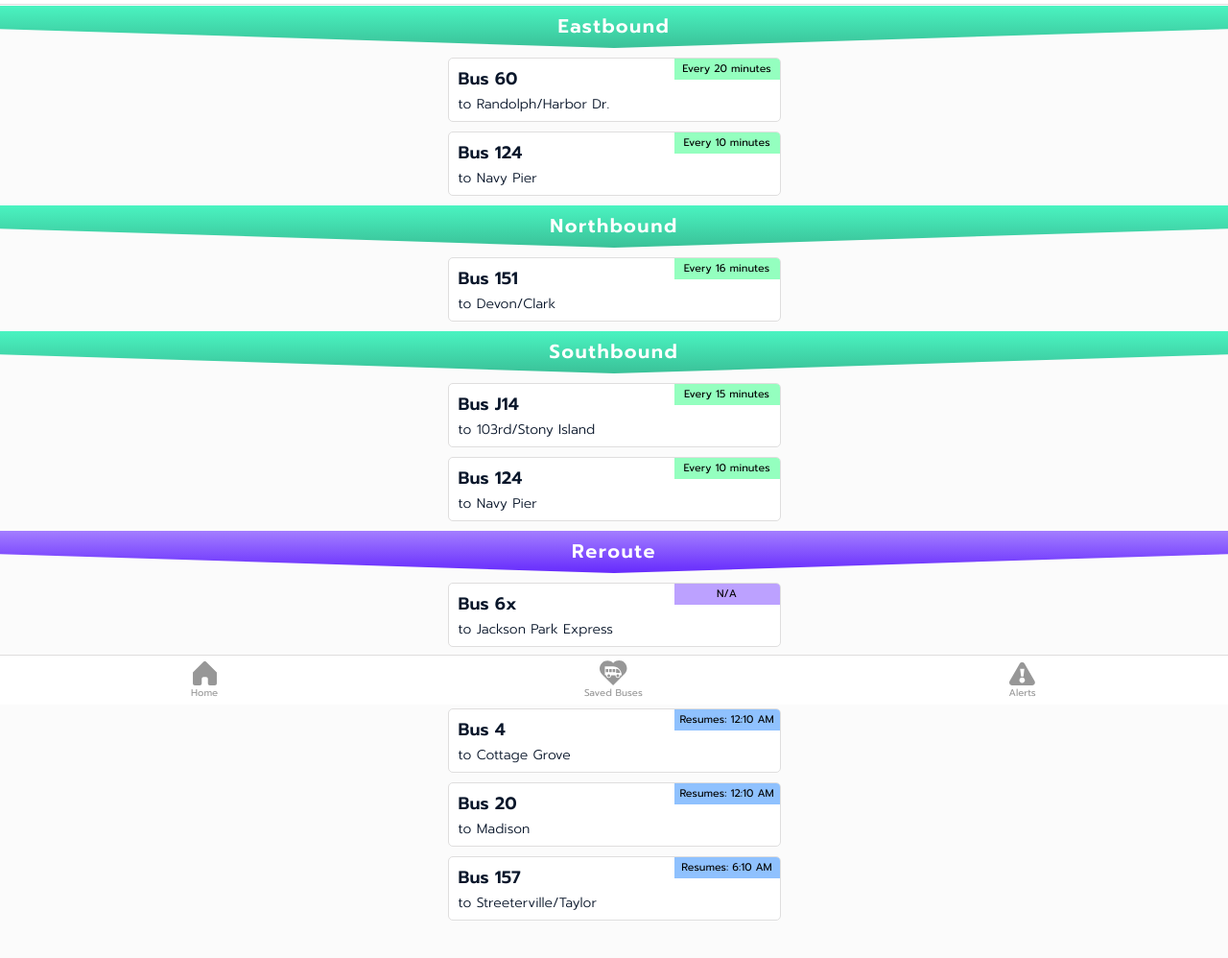
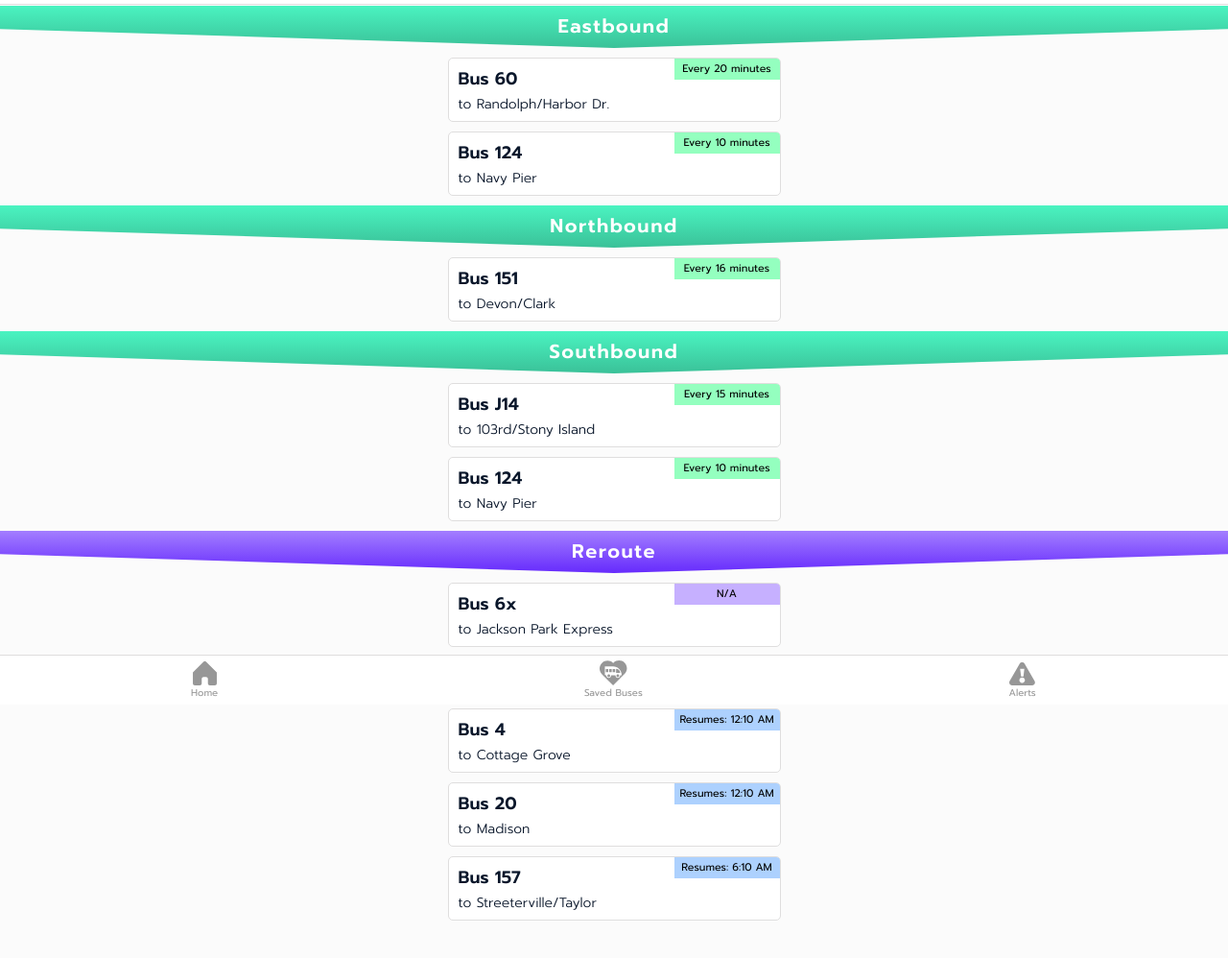
Before and after one commit to valentinavega/BusyBus, a plain HTML site: page index.html in a window 1280 px wide. Shown: the part 66-1064 px from the top of the page at 96% size. Drawn offline with Linux system fonts and the light colour scheme.

Commit message:
color updates

```diff
--- a/css/style.css
+++ b/css/style.css
@@ -82,7 +82,6 @@ footer {
 
 .bus-container {
   background: #FFFFFF;
-  /*-webkit-box-shadow: 0px 0px 5px 0px rgba(212,208,212,1); */
   border: 1px solid #DFDEDE;
   border-radius: 5px;
   width: 347px;
@@ -138,11 +137,11 @@ h2 {
 }
 
 .frequency-lilac {
-  background-color: #BCA1FF;
+  background-color: #C6B0FF;
 }
 
 .frequency-blue {
-  background-color: #8FC1FE;
+  background-color: #ADD1FE;
 }
 
 .destination {
```
